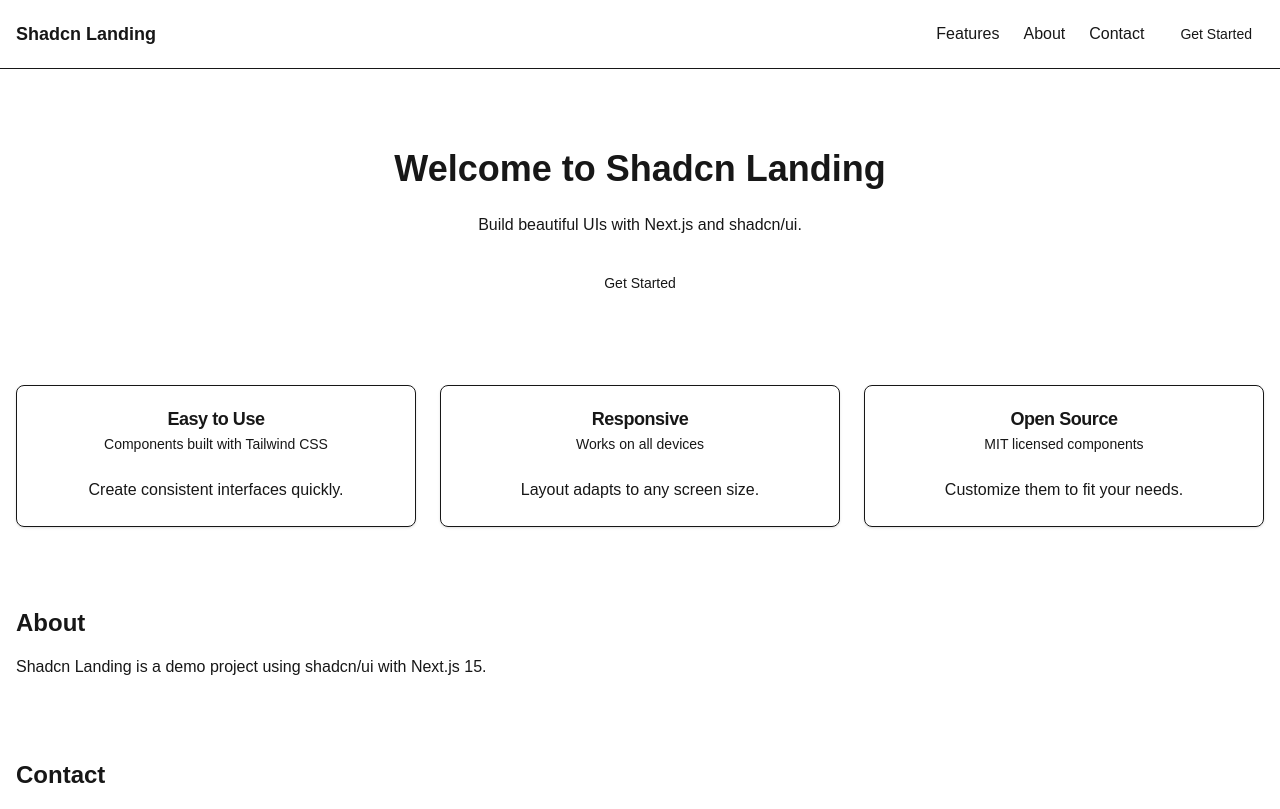
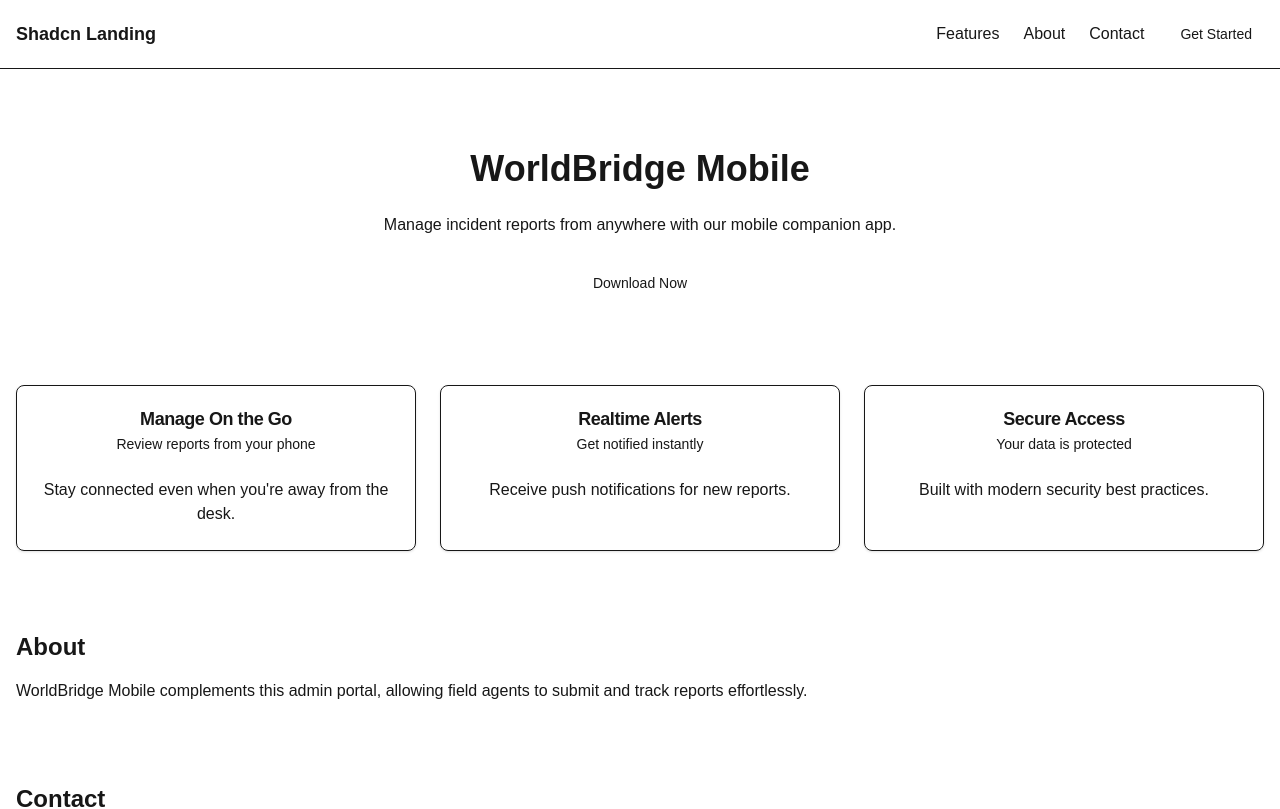
Before and after one commit to aditya-42/wb-admin, a Next.js app: page / in a window 1280 px wide. Shown: the top 809 px of the page. Built offline with nearby package versions, Linux system fonts and the light colour scheme.

Commit message:
Enhance admin dashboard and pages

```diff
--- a/src/app/admin/page.tsx
+++ b/src/app/admin/page.tsx
@@ -25,12 +25,15 @@
   };
 
   return (
-    <form onSubmit={handleLogin} className="max-w-sm mx-auto mt-20 space-y-4">
+    <div className="grid min-h-screen md:grid-cols-2">
+      <div className="flex items-center justify-center p-8">
+        <form onSubmit={handleLogin} className="w-full max-w-sm space-y-4">
+          <h1 className="text-2xl font-bold text-center">Admin Login</h1>
           <input
             type="email"
             placeholder="Email"
             required
-        className="w-full border px-4 py-2"
+            className="w-full border px-4 py-2 text-black"
             value={email}
             onChange={(e) => setEmail(e.target.value)}
           />
@@ -38,14 +41,23 @@
             type="password"
             placeholder="Password"
             required
-        className="w-full border px-4 py-2"
+            className="w-full border px-4 py-2 text-black"
             value={password}
             onChange={(e) => setPassword(e.target.value)}
           />
-      {error && <p className="text-red-500">{error}</p>}
+          {error && <p className="text-red-500 text-sm">{error}</p>}
           <button className="w-full bg-blue-600 text-white py-2 rounded">
             Login
           </button>
         </form>
+      </div>
+      <div className="hidden md:flex flex-col justify-center bg-gray-900 p-10 text-gray-300">
+        <h2 className="text-3xl font-bold mb-4">WorldBridge Mobile</h2>
+        <p>
+          Access your dashboard from anywhere with our mobile app. Review and
+          verify reports on the go while staying in sync with the admin portal.
+        </p>
+      </div>
+    </div>
   );
 }
--- /dev/null
+++ b/src/app/dashboard/layout.tsx
@@ -0,0 +1,34 @@
+import { getCurrentAdmin } from "@/lib/auth";
+import Link from "next/link";
+import type { ReactNode } from "react";
+
+export default async function DashboardLayout({
+  children,
+}: {
+  children: ReactNode;
+}) {
+  const admin = await getCurrentAdmin();
+
+  return (
+    <div className="flex min-h-screen bg-gray-950 text-gray-100">
+      <aside className="w-56 bg-gray-900 p-4 space-y-4">
+        <h2 className="text-xl font-bold mb-4">Reports</h2>
+        <nav className="space-y-2">
+          <Link className="block hover:underline" href="/dashboard?tab=unverified">
+            Unverified Reports
+          </Link>
+          <Link className="block hover:underline" href="/dashboard?tab=verified">
+            Verified Reports
+          </Link>
+        </nav>
+      </aside>
+      <div className="flex-1 flex flex-col">
+        <header className="bg-gray-800 px-6 py-4 flex justify-between items-center">
+          <span>{admin?.email ?? "Admin"}</span>
+          <Link href="/logout" className="underline">Log out</Link>
+        </header>
+        <main className="flex-1 p-6">{children}</main>
+      </div>
+    </div>
+  );
+}
--- a/src/app/dashboard/page.tsx
+++ b/src/app/dashboard/page.tsx
@@ -1,4 +1,5 @@
 import Link from "next/link";
+import { Card, CardHeader, CardTitle } from "@/components/ui/card";
 import { supabase } from "@/lib/supabaseClient";
 
 async function fetchReports() {
@@ -38,32 +39,37 @@
   const { approved, unapproved } = await fetchReports();
 
   return (
-    <div className="p-6">
+    <div className="space-y-8">
       <h1 className="text-2xl font-bold mb-4">Dashboard</h1>
 
-      <section className="mb-8">
-        <h2 className="text-xl font-semibold mb-2">Unapproved Reports</h2>
-        <ul className="space-y-2">
+      <section id="unverified" className="space-y-4">
+        <h2 className="text-xl font-semibold">Unverified Reports</h2>
+        <div className="space-y-2">
           {unapproved.map((r) => (
-            <li key={`${r.id}-${r.type}`}>
-              <Link
-                href={`/reports/${r.type}/${r.id}`}
-                className="text-blue-600 underline"
-              >
-                {r.title}
-              </Link>
-            </li>
+            <Card key={`${r.id}-${r.type}`}>
+              <CardHeader>
+                <CardTitle>
+                  <Link href={`/reports/${r.type}/${r.id}`} className="hover:underline">
+                    {r.title}
+                  </Link>
+                </CardTitle>
+              </CardHeader>
+            </Card>
           ))}
-        </ul>
+        </div>
       </section>
 
-      <section>
-        <h2 className="text-xl font-semibold mb-2">Approved Reports</h2>
-        <ul className="space-y-2">
+      <section id="verified" className="space-y-4">
+        <h2 className="text-xl font-semibold">Verified Reports</h2>
+        <div className="space-y-2">
           {approved.map((r) => (
-            <li key={`${r.id}-${r.type}`}>{r.title}</li>
+            <Card key={`${r.id}-${r.type}`}>
+              <CardHeader>
+                <CardTitle>{r.title}</CardTitle>
+              </CardHeader>
+            </Card>
           ))}
-        </ul>
+        </div>
       </section>
     </div>
   );
--- a/src/app/logout/page.tsx
+++ b/src/app/logout/page.tsx
@@ -3,5 +3,5 @@
 
 export default function LogoutPage() {
   logoutAdmin();
-  redirect("/login");
+  redirect("/admin");
 }
--- a/src/app/page.tsx
+++ b/src/app/page.tsx
@@ -10,46 +10,48 @@
       <Header />
       <main className="container mx-auto px-4 py-20 space-y-20">
         <section className="text-center space-y-6">
-          <h1 className="text-4xl font-bold">Welcome to Shadcn Landing</h1>
-          <p className="text-muted-foreground">Build beautiful UIs with Next.js and shadcn/ui.</p>
-          <Button size="lg">Get Started</Button>
+          <h1 className="text-4xl font-bold">WorldBridge Mobile</h1>
+          <p className="text-muted-foreground">
+            Manage incident reports from anywhere with our mobile companion app.
+          </p>
+          <Button size="lg">Download Now</Button>
         </section>
         <section id="features" className="grid md:grid-cols-3 gap-6">
           <Card className="text-center">
             <CardHeader>
-              <CardTitle>Easy to Use</CardTitle>
-              <CardDescription>Components built with Tailwind CSS</CardDescription>
+              <CardTitle>Manage On&nbsp;the&nbsp;Go</CardTitle>
+              <CardDescription>Review reports from your phone</CardDescription>
             </CardHeader>
             <CardContent className="pt-0">
-              Create consistent interfaces quickly.
+              Stay connected even when you&#39;re away from the desk.
             </CardContent>
           </Card>
           <Card className="text-center">
             <CardHeader>
-              <CardTitle>Responsive</CardTitle>
-              <CardDescription>Works on all devices</CardDescription>
+              <CardTitle>Realtime Alerts</CardTitle>
+              <CardDescription>Get notified instantly</CardDescription>
             </CardHeader>
             <CardContent className="pt-0">
-              Layout adapts to any screen size.
+              Receive push notifications for new reports.
             </CardContent>
           </Card>
           <Card className="text-center">
             <CardHeader>
-              <CardTitle>Open Source</CardTitle>
-              <CardDescription>MIT licensed components</CardDescription>
+              <CardTitle>Secure Access</CardTitle>
+              <CardDescription>Your data is protected</CardDescription>
             </CardHeader>
             <CardContent className="pt-0">
-              Customize them to fit your needs.
+              Built with modern security best practices.
             </CardContent>
           </Card>
         </section>
         <section id="about" className="space-y-4">
           <h2 className="text-2xl font-bold">About</h2>
-          <p>Shadcn Landing is a demo project using shadcn/ui with Next.js 15.</p>
+          <p>WorldBridge Mobile complements this admin portal, allowing field agents to submit and track reports effortlessly.</p>
         </section>
         <section id="contact" className="space-y-4">
           <h2 className="text-2xl font-bold">Contact</h2>
-          <p>Email us at contact@example.com.</p>
+          <p>Reach us at support@worldbridge.app.</p>
         </section>
       </main>
       <Footer />
--- a/src/app/reports/[type]/[id]/page.tsx
+++ b/src/app/reports/[type]/[id]/page.tsx
@@ -1,4 +1,5 @@
 import { supabase } from "@/lib/supabaseClient";
+import { Card, CardHeader, CardContent, CardTitle } from "@/components/ui/card";
 
 // eslint-disable-next-line @typescript-eslint/no-explicit-any
 export default async function ReportDetail({ params }: any) {
@@ -21,15 +22,21 @@
   );
 
   return (
-    <div className="p-6 space-y-4">
+    <div className="p-6 space-y-6">
       <h1 className="text-2xl font-bold">Report Details</h1>
 
       <div className="grid grid-cols-1 sm:grid-cols-2 gap-4">
         {filtered.map(([key, value]) => (
-          <div key={key}>
-            <strong className="capitalize">{key.replace(/_/g, " ")}:</strong>
-            <p className="text-gray-800">{value?.toString() || "N/A"}</p>
-          </div>
+          <Card key={key}>
+            <CardHeader>
+              <CardTitle className="capitalize">
+                {key.replace(/_/g, " ")}
+              </CardTitle>
+            </CardHeader>
+            <CardContent>
+              <p>{value?.toString() || "N/A"}</p>
+            </CardContent>
+          </Card>
         ))}
       </div>
 
```
Lines whose indentation alone changed are shown as unchanged.
